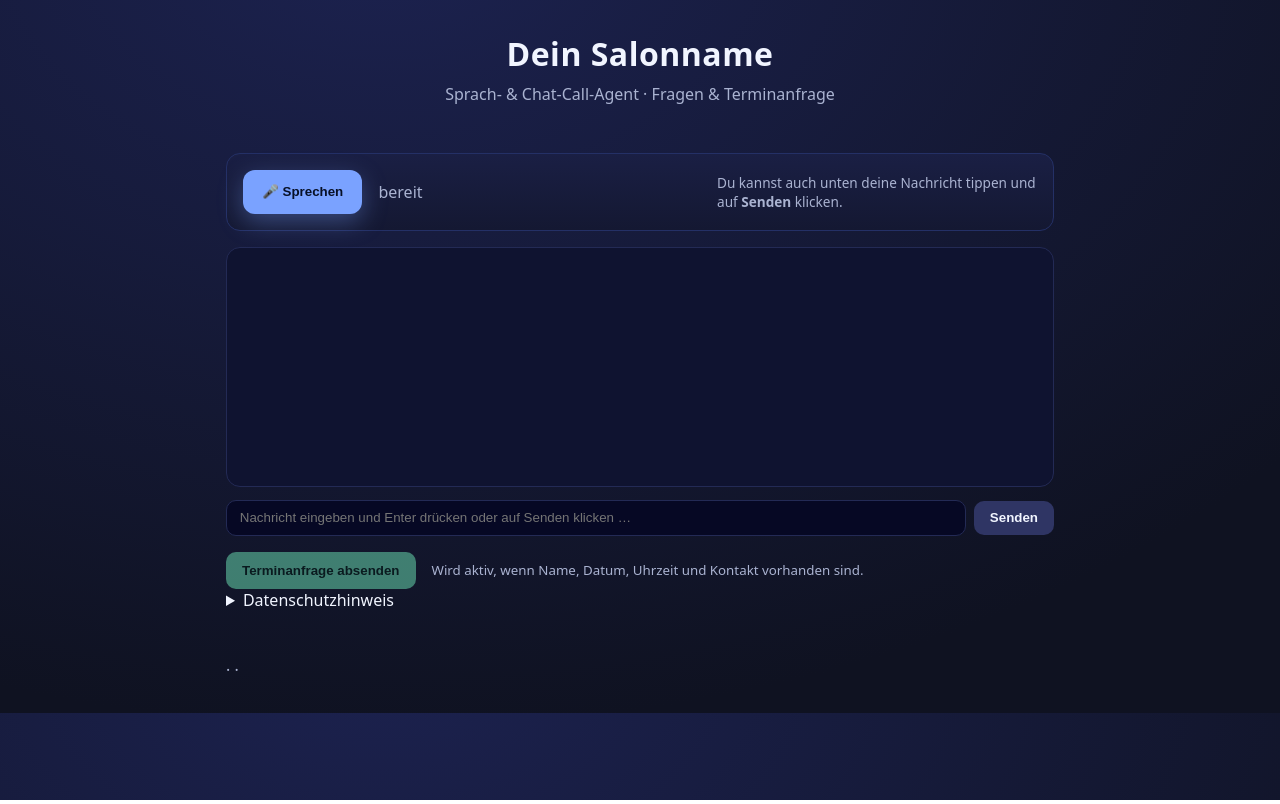
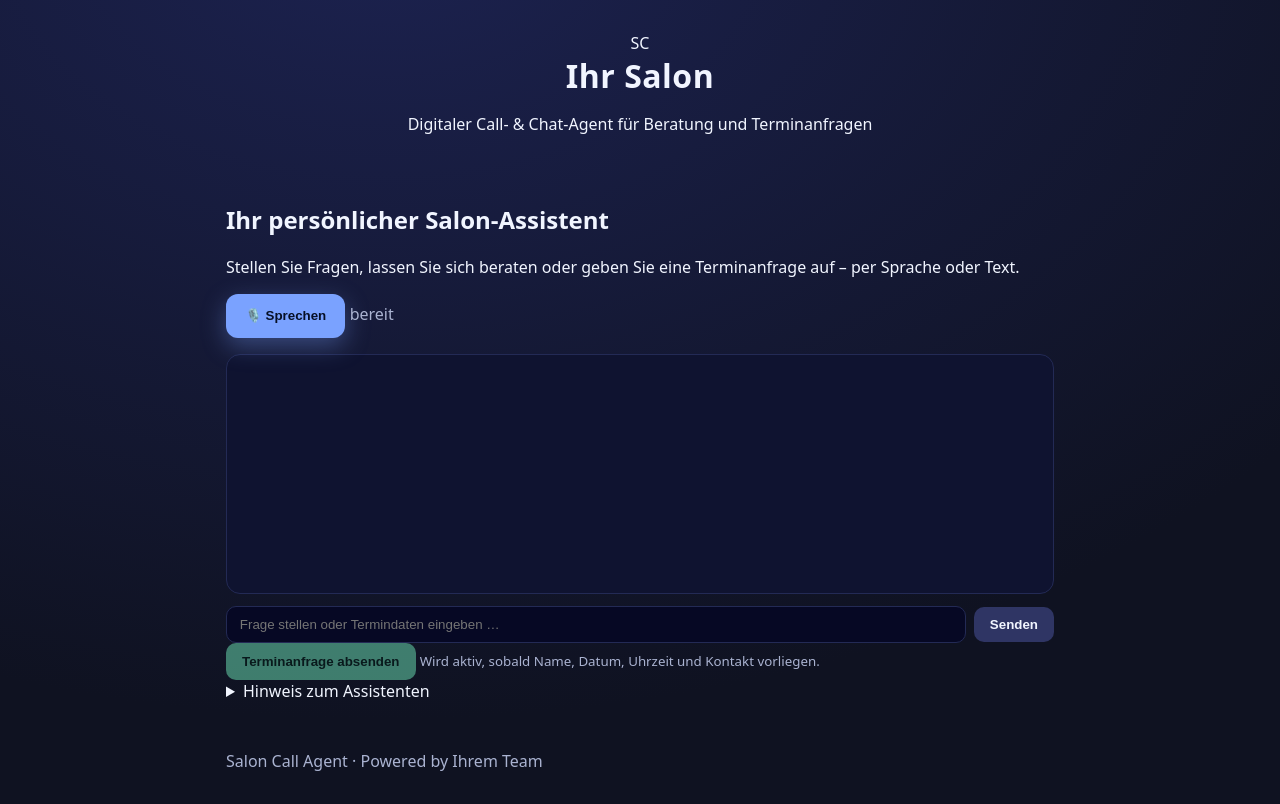
Before and after one commit to oemer33/Regelbasierter-Business-Assistent, a website: page public/index.html in a window 1280 px wide. Drawn offline with Linux system fonts and the light colour scheme; no server answers.

Commit message:
Update index.html

```diff
--- a/public/index.html
+++ b/public/index.html
@@ -3,49 +3,85 @@
 <head>
   <meta charset="utf-8" />
   <meta name="viewport" content="width=device-width, initial-scale=1" />
-  <title>Dein Salonname – Call & Chat Agent</title>
+  <title>Salon Call & Chat Agent</title>
   <link rel="stylesheet" href="/style.css" />
 </head>
 <body>
-  <header>
-    <h1 id="company_name">Dein Salonname</h1>
-    <p class="sub">Sprach- & Chat-Call-Agent · Fragen & Terminanfrage</p>
+  <div class="page">
+    <header class="topbar">
+      <div class="brand">
+        <div class="brand-mark">SC</div>
+        <div class="brand-text">
+          <h1 id="company_name">Ihr Salon</h1>
+          <p>Digitaler Call- & Chat-Agent für Beratung und Terminanfragen</p>
+        </div>
+      </div>
+      <div class="brand-contact">
+        <span id="address"></span>
+        <a id="phone"></a>
+        <a id="email"></a>
+      </div>
     </header>
 
-  <main>
-    <section class="mic-panel">
-      <div class="mic-left">
-        <button id="mic_btn" aria-label="Mikrofon um zu sprechen">🎤 Sprechen</button>
+    <main class="main-card">
+      <section class="hero">
+        <div class="hero-text">
+          <h2>Ihr persönlicher Salon-Assistent</h2>
+          <p>Stellen Sie Fragen, lassen Sie sich beraten oder geben Sie eine Terminanfrage auf – per Sprache oder Text.</p>
+        </div>
+        <div class="hero-actions">
+          <button id="mic_btn" aria-label="Mikrofon aktivieren">
+            <span class="mic-icon">🎙️</span>
+            <span class="mic-label">Sprechen</span>
+          </button>
           <span id="mic_status" class="muted">bereit</span>
-      </div>
-      <div class="mic-right muted">
-        Du kannst auch unten deine Nachricht tippen und auf <b>Senden</b> klicken.
         </div>
       </section>
 
-    <section class="transcript" id="transcript"></section>
+      <section class="chat">
+        <div id="transcript" class="transcript"></div>
 
-    <section class="input-row">
-      <input id="text_input" type="text" placeholder="Nachricht eingeben und Enter drücken oder auf Senden klicken …" />
+        <div class="input-row">
+          <input
+            id="text_input"
+            type="text"
+            placeholder="Frage stellen oder Termindaten eingeben …"
+          />
           <button id="send_btn">Senden</button>
+        </div>
+
+        <div class="cta-row">
+          <button id="confirm_btn" class="primary" disabled>
+            Terminanfrage absenden
+          </button>
+          <small id="confirm_hint" class="muted">
+            Wird aktiv, sobald Name, Datum, Uhrzeit und Kontakt vorliegen.
+          </small>
+        </div>
       </section>
 
-    <section class="cta">
-      <button id="confirm_btn" class="primary" disabled>Terminanfrage absenden</button>
-      <small id="confirm_hint" class="muted">Wird aktiv, wenn Name, Datum, Uhrzeit und Kontakt vorhanden sind.</small>
-    </section>
-
-    <section class="legal">
+      <section class="info">
         <details>
-        <summary>Datenschutzhinweis</summary>
-        <p>Audio wird nur lokal verarbeitet (Browser Web Speech API). Es werden keine Sprachdaten an den Server gesendet. Bei einer Terminanfrage werden Name, Datum, Uhrzeit und Kontakt zum Zweck der Terminvergabe an unser Team gemailt.</p>
+          <summary>Hinweis zum Assistenten</summary>
+          <p>
+            Der Assistent beantwortet allgemeine Fragen zu Leistungen, Komfort,
+            Hygiene, Organisation, Produkten und Terminen. Für persönliche
+            Detailfragen oder verbindliche Auskünfte hilft das Team im Salon
+            direkt weiter.
+          </p>
+          <p>
+            Sprachnachrichten werden nur im Browser verarbeitet. Bei einer
+            Terminanfrage werden Name, gewünschte Zeit und Kontaktdaten an das
+            Team gesendet.
+          </p>
         </details>
       </section>
     </main>
 
-  <footer>
-    <span id="address"></span> · <a id="phone"></a> · <a id="email"></a>
+    <footer class="footer">
+      <span>Salon Call Agent · Powered by Ihrem Team</span>
     </footer>
+  </div>
 
   <script src="/app.js" type="module"></script>
 </body>
```
Lines whose indentation alone changed are shown as unchanged.
